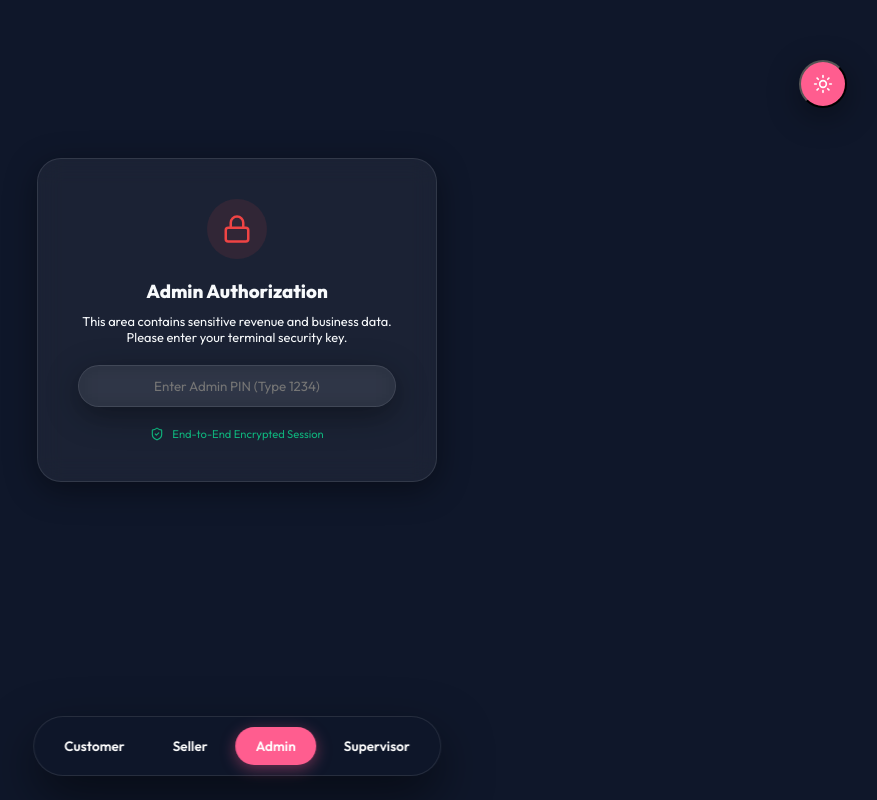
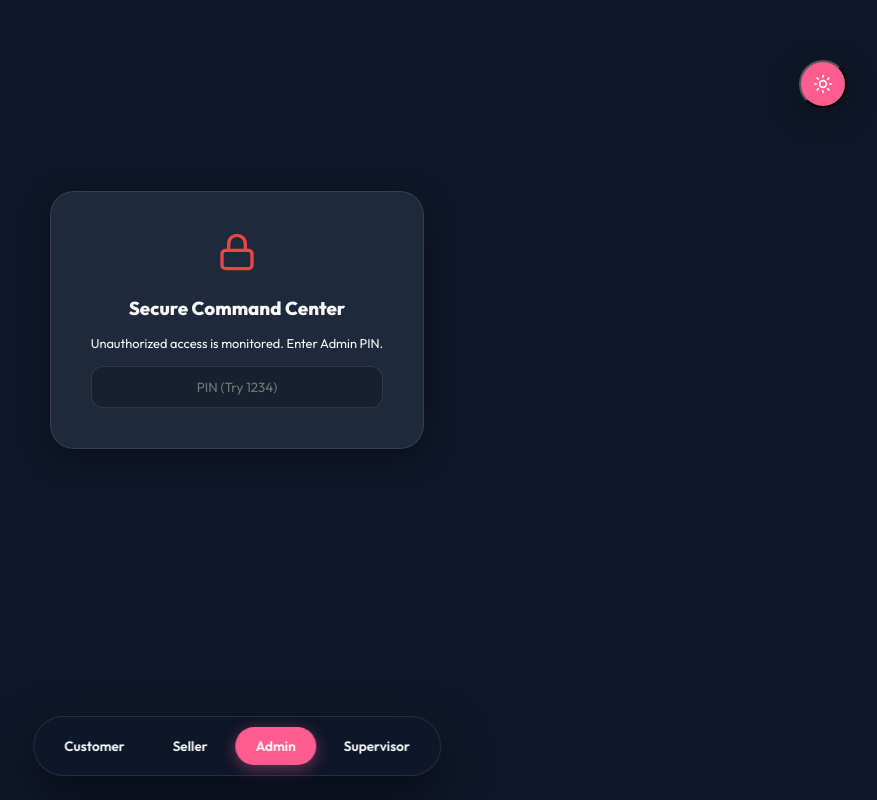
Before and after one commit to Aadhithya0609/ice-cycle-platform, a React (Vite) app: page / in a window 1280 px wide. Both pictures are taken after a click on the button "Admin". Shown: the whole page, without its empty margins (403-1280 px from the left). Built offline with nearby package versions, Linux system fonts and the light colour scheme.

Commit message:
Fix whiteboard crash on production

```diff
--- a/src/components/AdminDashboard.jsx
+++ b/src/components/AdminDashboard.jsx
@@ -1,12 +1,11 @@
 import React, { useState } from 'react';
 import { Users, TrendingUp, ShoppingCart, AlertCircle, ShieldCheck, Lock, Activity } from 'lucide-react';
-import { motion, AnimatePresence } from 'framer-motion';
+import { motion } from 'framer-motion';
 import { MapContainer, TileLayer, CircleMarker, Tooltip } from 'react-leaflet';
 import { CHENNAI_CENTER, demandHeatmap, sellers } from '../services/mockData';
 
 const AdminDashboard = () => {
   const [isAuthorized, setIsAuthorized] = useState(false);
-  const [securityPin, setSecurityPin] = useState('');
 
   const stats = [
     { label: 'Active Sellers', value: '42', icon: Users, color: '#3B82F6' },
@@ -17,24 +16,18 @@ const AdminDashboard = () => {
 
   if (!isAuthorized) {
     return (
-      <div className="dashboard-container" style={{ display: 'flex', alignItems: 'center', justifyContent: 'center', height: '80vh' }}>
-        <motion.div initial={{ scale: 0.9, opacity: 0 }} animate={{ scale: 1, opacity: 1 }} className="glass-card" style={{ padding: '40px', textAlign: 'center', maxWidth: '400px' }}>
-          <div style={{ background: 'rgba(239, 68, 68, 0.1)', width: '60px', height: '60px', borderRadius: '50%', display: 'flex', alignItems: 'center', justifyContent: 'center', margin: '0 auto 20px' }}>
-            <Lock color="#EF4444" size={30} />
-          </div>
-          <h3>Admin Authorization</h3>
-          <p className="text-muted" style={{ fontSize: '0.8rem', margin: '10px 0 20px' }}>This area contains sensitive revenue and business data. Please enter your terminal security key.</p>
+      <div style={{ padding: '20px', display: 'flex', alignItems: 'center', justifyContent: 'center', minHeight: '80vh' }}>
+        <div className="glass-card" style={{ padding: '40px', textAlign: 'center', maxWidth: '400px', background: 'var(--card-dark)' }}>
+          <Lock size={40} color="#EF4444" style={{ marginBottom: '20px' }} />
+          <h3>Secure Command Center</h3>
+          <p className="text-muted" style={{ fontSize: '0.8rem', margin: '15px 0' }}>Unauthorized access is monitored. Enter Admin PIN.</p>
           <input
             type="password"
-            placeholder="Enter Admin PIN (Type 1234)"
-            className="glass-card"
-            style={{ width: '100%', padding: '12px', textAlign: 'center', marginBottom: '20px', color: 'white', border: '1px solid var(--glass-border)' }}
+            placeholder="PIN (Try 1234)"
+            style={{ width: '100%', padding: '12px', background: 'rgba(0,0,0,0.2)', color: 'white', border: '1px solid var(--glass-border)', borderRadius: '12px', textAlign: 'center' }}
             onChange={(e) => e.target.value === '1234' && setIsAuthorized(true)}
           />
-          <div style={{ display: 'flex', alignItems: 'center', justifyContent: 'center', gap: '8px', color: '#10B981', fontSize: '0.7rem' }}>
-             <ShieldCheck size={14} /> End-to-End Encrypted Session
-          </div>
-        </motion.div>
+        </div>
       </div>
     );
   }
@@ -42,54 +35,32 @@ const AdminDashboard = () => {
   return (
     <div className="dashboard-container">
       <div className="header-section">
-        <div>
-          <h1 className="gradient-text">Global Command Center</h1>
-          <p className="text-muted">High-Fidelity Operations & Revenue Monitoring</p>
-        </div>
-        <div className="glass-card" style={{ padding: '10px 20px', border: '1px solid var(--secondary)' }}>
-           <span style={{ color: 'var(--secondary)', fontSize: '0.8rem', display: 'flex', alignItems: 'center', gap: '8px' }}>
-              <Activity size={16} /> SECURE SYSTEM ACTIVE
-           </span>
-        </div>
+        <h1 className="gradient-text">Command Center</h1>
+        <div className="glass-card" style={{ padding: '8px 16px', color: 'var(--secondary)', fontSize: '0.8rem' }}>• SECURE SESSION</div>
       </div>
 
       <div className="stats-grid">
         {stats.map((s, i) => (
-          <motion.div key={i} initial={{ opacity: 0, y: 20 }} animate={{ opacity: 1, y: 0 }} transition={{ delay: i * 0.1 }} className="glass-card stat-card">
+          <div key={i} className="glass-card stat-card">
             <s.icon color={s.color} size={24} />
-            <p className="text-muted" style={{ marginTop: '10px' }}>{s.label}</p>
+            <p className="text-muted" style={{ fontSize: '0.8rem', marginTop: '10px' }}>{s.label}</p>
             <div className="stat-value">{s.value}</div>
-          </motion.div>
+          </div>
         ))}
       </div>
 
-      <div style={{ display: 'grid', gridTemplateColumns: '1.5fr 1fr', gap: '30px' }}>
-        <div className="glass-card" style={{ padding: '24px', height: '500px', display: 'flex', flexDirection: 'column' }}>
-          <h3>Demand Heatmap (Chennai Region)</h3>
-          <div style={{ flex: 1, marginTop: '20px', borderRadius: '16px', overflow: 'hidden' }}>
-            <MapContainer center={CHENNAI_CENTER} zoom={12} zoomControl={false} style={{ height: '100%', width: '100%' }}>
-              <TileLayer url="https://{s}.tile.openstreetmap.org/{z}/{x}/{y}.png" />
-              {demandHeatmap.map((point, i) => (
-                <CircleMarker key={i} center={[point[0], point[1]]} radius={point[2] * 40} pathOptions={{ fillColor: '#FF5D8F', color: 'transparent', fillOpacity: 0.2 }}>
-                  <Tooltip permanent direction="center" className="heatmap-tooltip">{Math.round(point[2] * 100)}%</Tooltip>
-                </CircleMarker>
-              ))}
-            </MapContainer>
-          </div>
+      <div style={{ display: 'grid', gridTemplateColumns: '1.5fr 1fr', gap: '20px', minHeight: '400px' }}>
+        <div className="glass-card" style={{ padding: '20px', overflow: 'hidden' }}>
+          <MapContainer center={CHENNAI_CENTER} zoom={11} style={{ height: '350px', width: '100%', borderRadius: '12px' }}>
+            <TileLayer url="https://{s}.tile.openstreetmap.org/{z}/{x}/{y}.png" />
+            {demandHeatmap.map((p, i) => (
+              <CircleMarker key={i} center={[p[0], p[1]]} radius={p[2] * 40} pathOptions={{ color: 'transparent', fillColor: '#FF5D8F', fillOpacity: 0.2 }} />
+            ))}
+          </MapContainer>
         </div>
-
-        <div className="glass-card" style={{ padding: '30px' }}>
-          <h3>System Integrity</h3>
-          <div style={{ marginTop: '20px' }}>
-            <div style={{ padding: '12px', borderBottom: '1px solid var(--glass-border)' }}>
-               <p style={{ fontSize: '0.85rem' }}>Inventory Sync: <b>HEALTHY</b></p>
-               <p className="text-muted" style={{ fontSize: '0.75rem' }}>Last cross-check: 2 mins ago</p>
-            </div>
-            <div style={{ padding: '12px', borderBottom: '1px solid var(--glass-border)' }}>
-               <p style={{ fontSize: '0.85rem' }}>Revenue Reconciliation: <b>COMPLETED</b></p>
-               <p className="text-muted" style={{ fontSize: '0.75rem' }}>Settlement key: SEC_0x9212</p>
-            </div>
-          </div>
+        <div className="glass-card" style={{ padding: '20px' }}>
+          <h3>Network Integrity</h3>
+          <p className="text-muted" style={{ fontSize: '0.8rem', marginTop: '10px' }}>All seller nodes verified.</p>
         </div>
       </div>
     </div>
--- a/src/components/CustomerApp.jsx
+++ b/src/components/CustomerApp.jsx
@@ -9,6 +9,14 @@ const cycleIcon = new L.Icon({
     iconUrl: 'https://cdn-icons-png.flaticon.com/512/565/565410.png',
     iconSize: [40, 40],
     iconAnchor: [20, 20],
+});
+
+// PRODUCTION FIX: Explicitly removing default icon settings that crash on hosted URLs
+delete L.Icon.Default.prototype._getIconUrl;
+L.Icon.Default.mergeOptions({
+  iconRetinaUrl: 'https://cdnjs.cloudflare.com/ajax/libs/leaflet/1.7.1/images/marker-icon-2x.png',
+  iconUrl: 'https://cdnjs.cloudflare.com/ajax/libs/leaflet/1.7.1/images/marker-icon.png',
+  shadowUrl: 'https://cdnjs.cloudflare.com/ajax/libs/leaflet/1.7.1/images/marker-shadow.png',
 });
 
 const LocationMarker = ({ coords }) => {
--- a/src/main.jsx
+++ b/src/main.jsx
@@ -1,11 +1,19 @@
 import { StrictMode } from 'react'
 import { createRoot } from 'react-dom/client'
-import 'leaflet/dist/leaflet.css' // Import map styles here for production stability
+import 'leaflet/dist/leaflet.css'
 import './index.css'
 import App from './App.jsx'
 
-createRoot(document.getElementById('root')).render(
-  <StrictMode>
-    <App />
-  </StrictMode>,
-)
+// PRODUCTION ERROR TRACKING
+console.log("IceCycle Platform v2.0 Initializing...");
+
+const rootElement = document.getElementById('root');
+if (rootElement) {
+  createRoot(rootElement).render(
+    <StrictMode>
+      <App />
+    </StrictMode>,
+  );
+} else {
+  console.error("Critical Failure: Root element not found.");
+}
```
